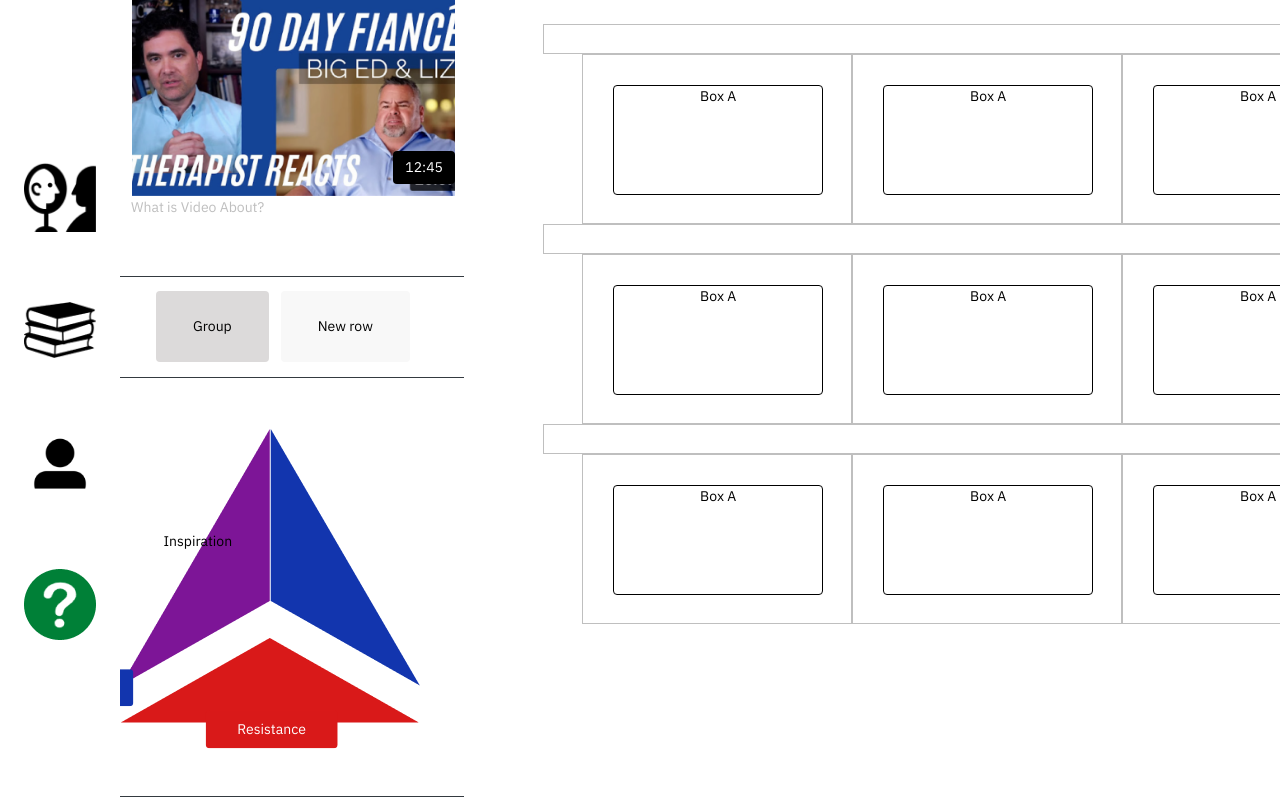
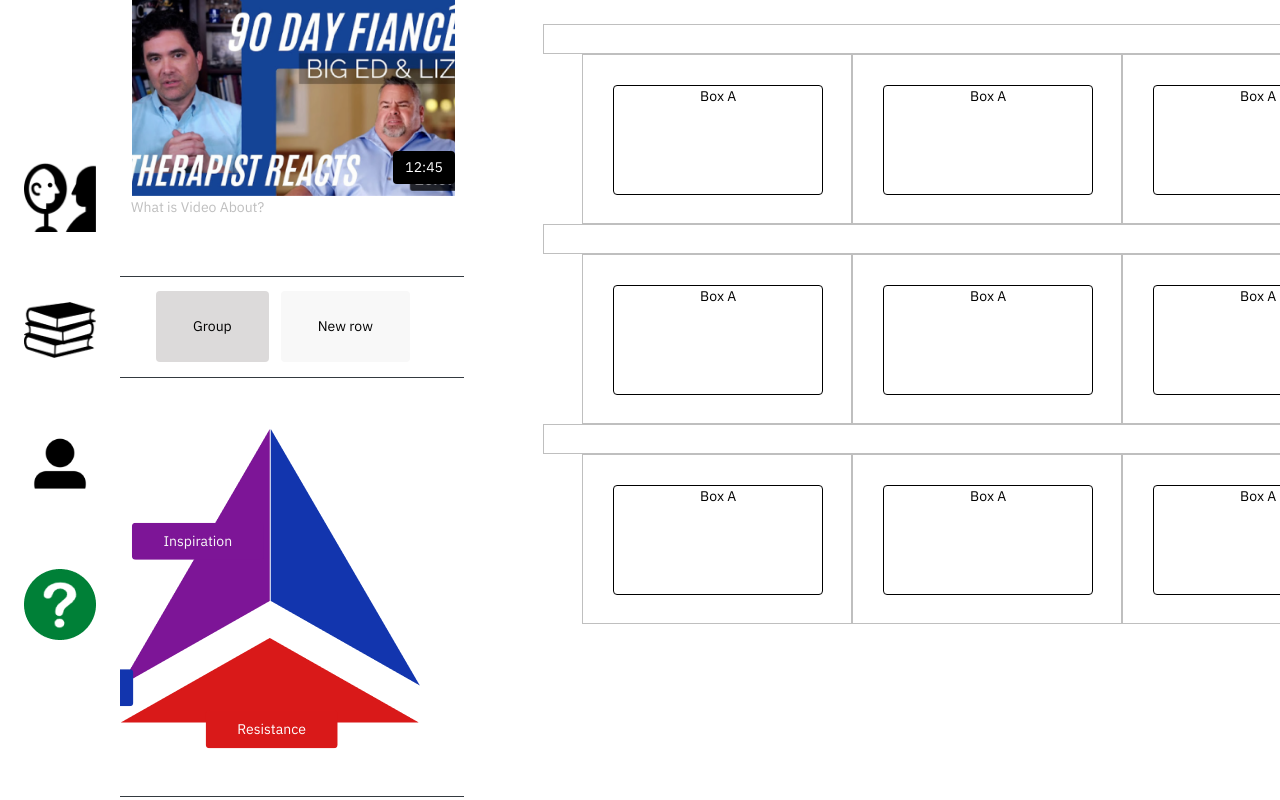
Before and after one commit to tecxar-Avani/tecxar-we-build, a Next.js app: page /newBuild in a window 1280 px wide. In both pictures the pointer is over the button "Inspiration". Built offline with nearby package versions, Linux system fonts and the light colour scheme.

Commit message:
traingle done

```diff
--- a/src/assets/scss/custom/structure/_general.scss
+++ b/src/assets/scss/custom/structure/_general.scss
@@ -609,12 +609,12 @@ textarea.ant-input{
   margin-top: -110px;
 }
 
-  .hover:hover{
-      transform: scale(1.03);
-  }
-  .hoverRedTriangle:hover{
-    transform: scale(1.07);
-  }
+  // .hover:hover{
+  //     transform: scale(1.03);
+  // }
+  // .hoverRedTriangle:hover{
+  //   transform: scale(1.07);
+  // }
 .inspirationButton{
   background-color: #7D1597;
   transform: translate(9%, 350%);
@@ -631,3 +631,18 @@ textarea.ant-input{
   transform: translate(-90%, -45%);
   width: 131.83px;
 }
+.inspirationButton:hover{
+  background-color: #7D1597;
+  color: #F8F8F8;
+}
+.acceptanceButton:hover{
+  background-color: #1235AE;
+    color: #F8F8F8;
+}
+.resistanceButton:hover{
+  background-color: #D91919;
+      color: #F8F8F8;
+}
+// .btn:hover {
+//   pointer-events:none;
+// }
--- a/src/components/NewBuildSideCard.tsx
+++ b/src/components/NewBuildSideCard.tsx
@@ -34,16 +34,19 @@ const NewBuildSideCard = (props: any) => {
       <hr className="border-dark" />
 
 
-      <CustomButton title="Inspiration" className="inspirationButton px-1" />
+      <CustomButton title="Inspiration" className="inspirationButton px-1 " color />
       <div>
         <Image src="../img/polygon 22.png" className="hover" />
         <Image src="../img/polygon 24.png" className="hover" />
-        <CustomButton title="Acceptance" className="acceptanceButton px-1" />
+        <CustomButton title="Acceptance" className="acceptanceButton px-1 " />
         <Image src="../img/polygon 23.png" className="redTriangle hoverRedTriangle" />
       </div>
 
 
-      <CustomButton title="Resistance" className="resistanceButton px-1" />
+      <CustomButton title="Resistance" className="resistanceButton px-1 " />
+
+
+
 
 
 
```
